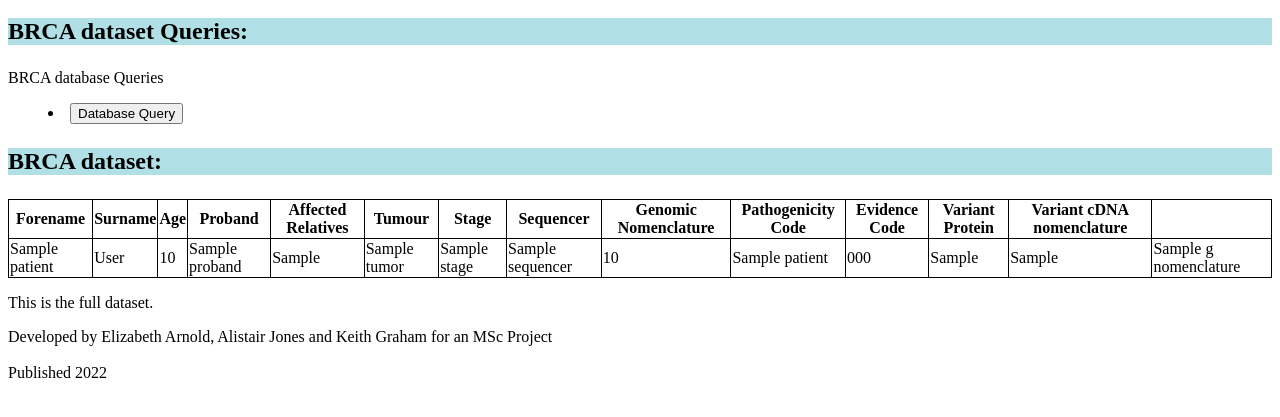
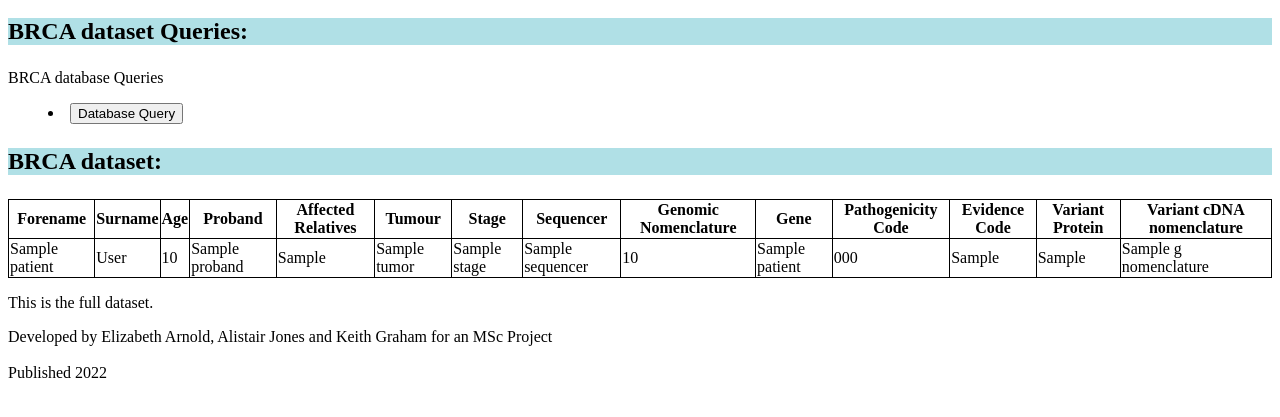
Before and after one commit to keithgraham5/IT_Advance_Clinical_Biofx_apps, a Django app: template web/templates/web/variant_list.html in a window 1280 px wide. Shown: the part 190-607 px from the top of the page. Run offline with Django 3.2, Linux system fonts and the light colour scheme; the template is opened without the code that fills it: most values are stand-ins (such as "Sample title", 1, 10 or a date in 2020).

Commit message:
added missing header

```diff
--- a/web/templates/web/variant_list.html
+++ b/web/templates/web/variant_list.html
@@ -42,6 +42,7 @@
         <th>Stage</th>
         <th>Sequencer</th>
         <th>Genomic Nomenclature</th>
+        <th>Gene</th>
         <th>Pathogenicity Code</th>
         <th>Evidence Code</th>
         <th>Variant Protein</th>
@@ -67,7 +68,6 @@
     {% endfor %}
 </table>
 
-
 <body>
     <p>This is the full dataset.<p>
 </body>
```
